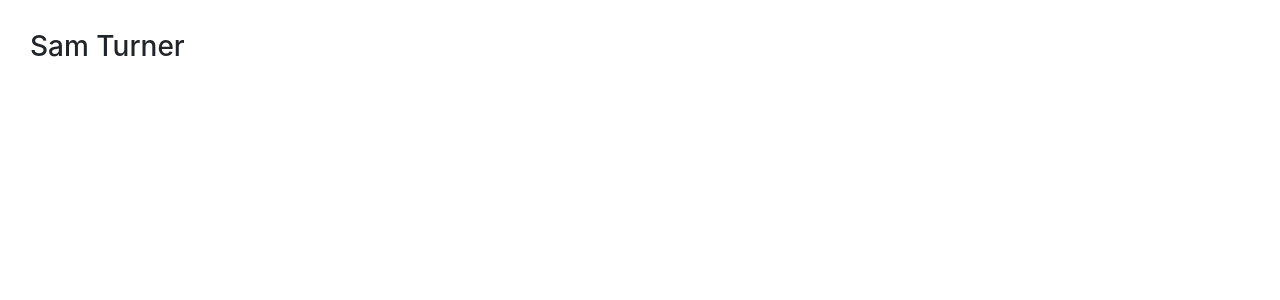
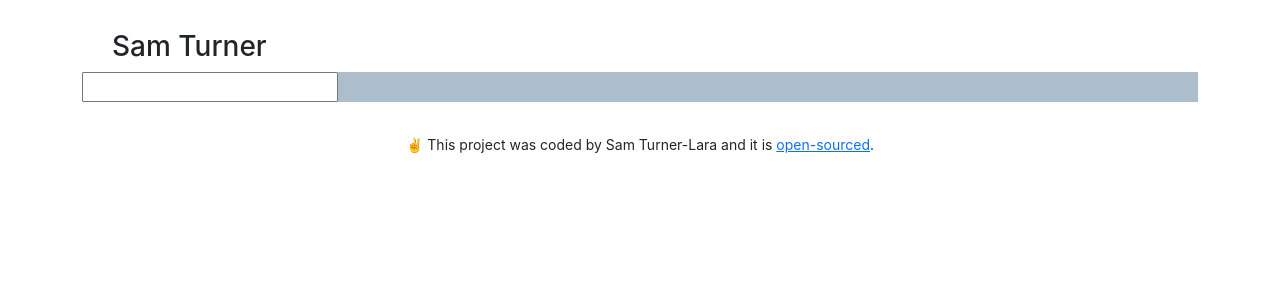
Before and after one commit to Sushi-Samurai/react-dictionary0.1, a React (Create React App) app: page / in a window 1280 px wide. Shown: the top 300 px of the page. Built offline with nearby package versions, Linux system fonts and the light colour scheme.

Commit message:
Built basic dictionary search function

```diff
--- a/src/App.css
+++ b/src/App.css
@@ -1,3 +1,8 @@
 .App-header {
   margin: 30px 30px 0;
 }
+
+.App-footer {
+  text-align: center;
+  margin: 30px 0;
+}
--- a/src/App.js
+++ b/src/App.js
@@ -1,12 +1,29 @@
 import "./App.css";
+import Dictionary from "./Dictionary";
 
 export default function App() {
   return (
     <div className="App">
-      <header className="App-header">
-        <h3 class="logo d-none d-md-block">Sam Turner</h3>
-        <h3 class="logo d-block d-md-none">ST</h3>
-      </header>
+      <div className="container">
+        <header className="App-header">
+          <h3 className="logo d-none d-md-block">Sam Turner</h3>
+          <h3 className="logo d-block d-md-none">ST</h3>
+        </header>
+
+        <main>
+          <Dictionary />
+        </main>
+
+        <footer className="App-footer">
+          <small>
+            ✌ This project was coded by Sam Turner-Lara and it is{" "}
+            <a href="https://github.com/Sushi-Samurai/react-dictionary0.1">
+              open-sourced
+            </a>
+            .
+          </small>
+        </footer>
+      </div>
     </div>
   );
 }
--- /dev/null
+++ b/src/Dictionary.css
@@ -0,0 +1,4 @@
+.Dictionary {
+  background: #7893aa9c;
+  color: #202639;
+}
--- /dev/null
+++ b/src/Dictionary.js
@@ -0,0 +1,23 @@
+import React, { useState } from "react";
+import "./Dictionary.css";
+
+export default function Dictionary() {
+  let [keyword, setKeyword] = useState("");
+
+  function search(event) {
+    event.preventDefault();
+    alert(`Searching for ${keyword} definition`);
+  }
+
+  function handleKeywordChange(event) {
+    setKeyword(event.target.value);
+  }
+
+  return (
+    <div className="Dictionary">
+      <form onSubmit={search}>
+        <input type="search" onChange={handleKeywordChange} />
+      </form>
+    </div>
+  );
+}
```
